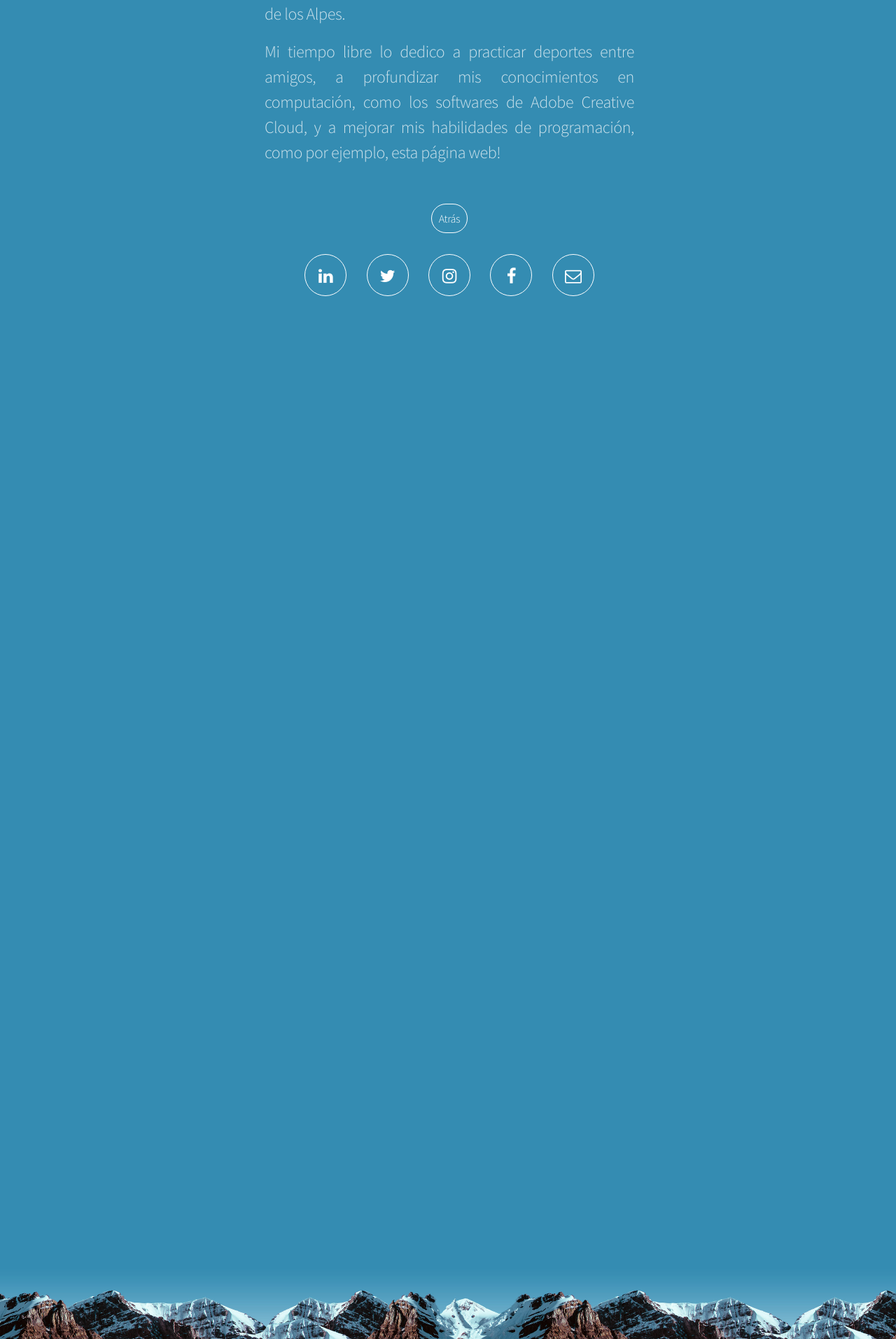
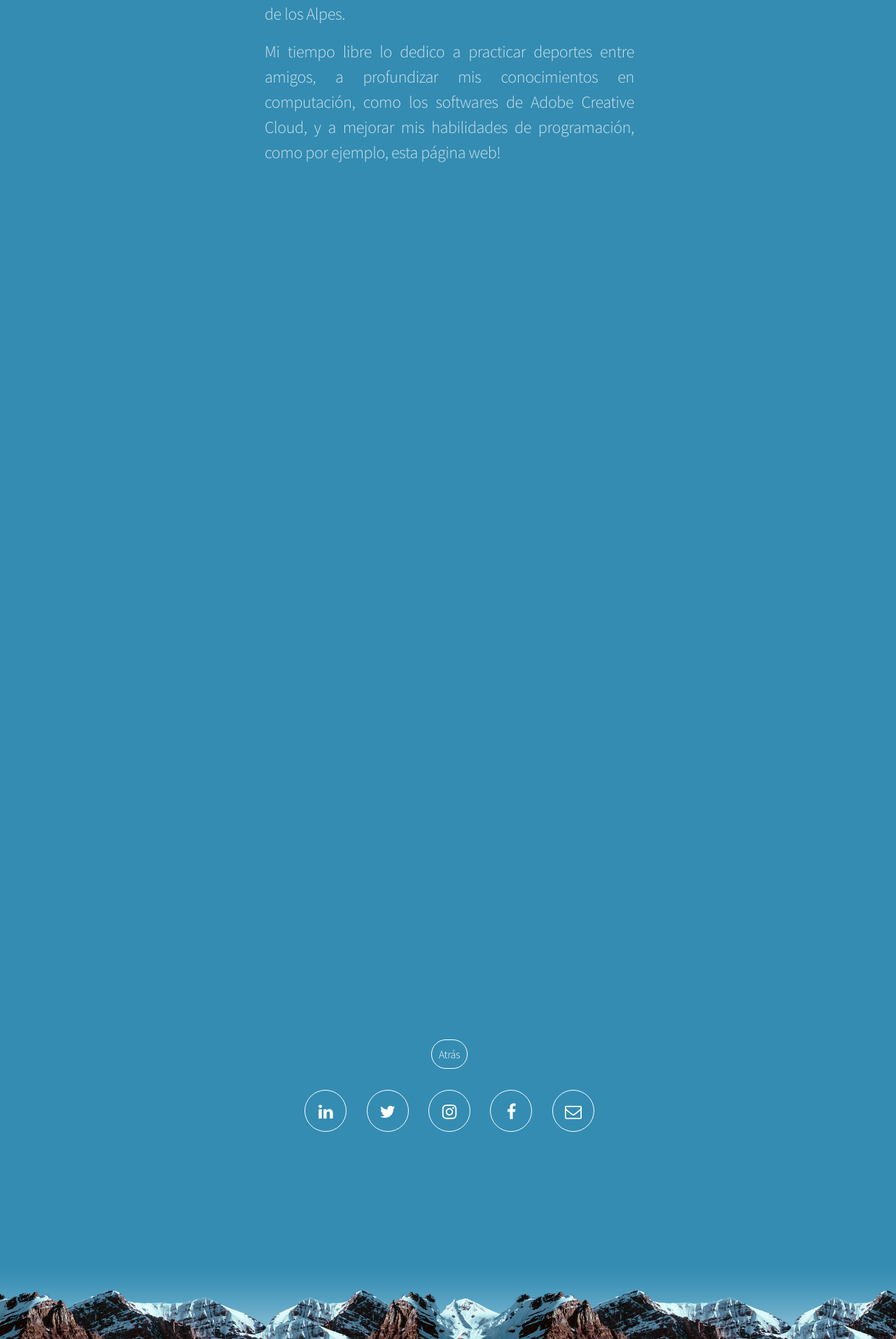
Before and after one commit to gasparlg/gasparg, a Jekyll site: the page built from es-bio.html, in a window 1280 px wide. Shown: the part 1421-3334 px from the top of the page at 70% size. Built offline with Jekyll 4.4.1, drawn with Linux system fonts in a browser that asks for light colours.

```diff
--- a/css/main-bio.css
+++ b/css/main-bio.css
@@ -867,6 +867,10 @@
         #wrapper {
             height: 195%;
         }
+
+        #header p:last-of-type {
+            margin-bottom: 50em;
+        }
 }
 
     @media only screen
```
